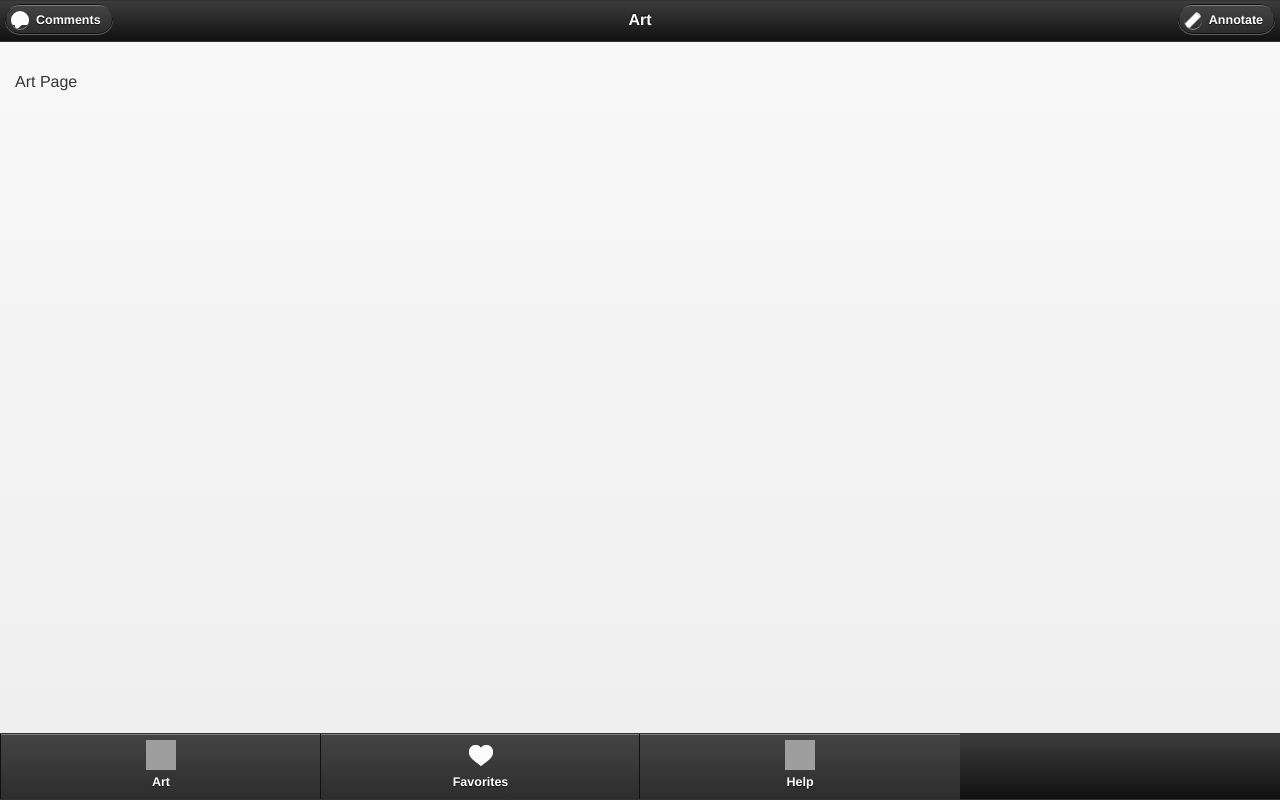
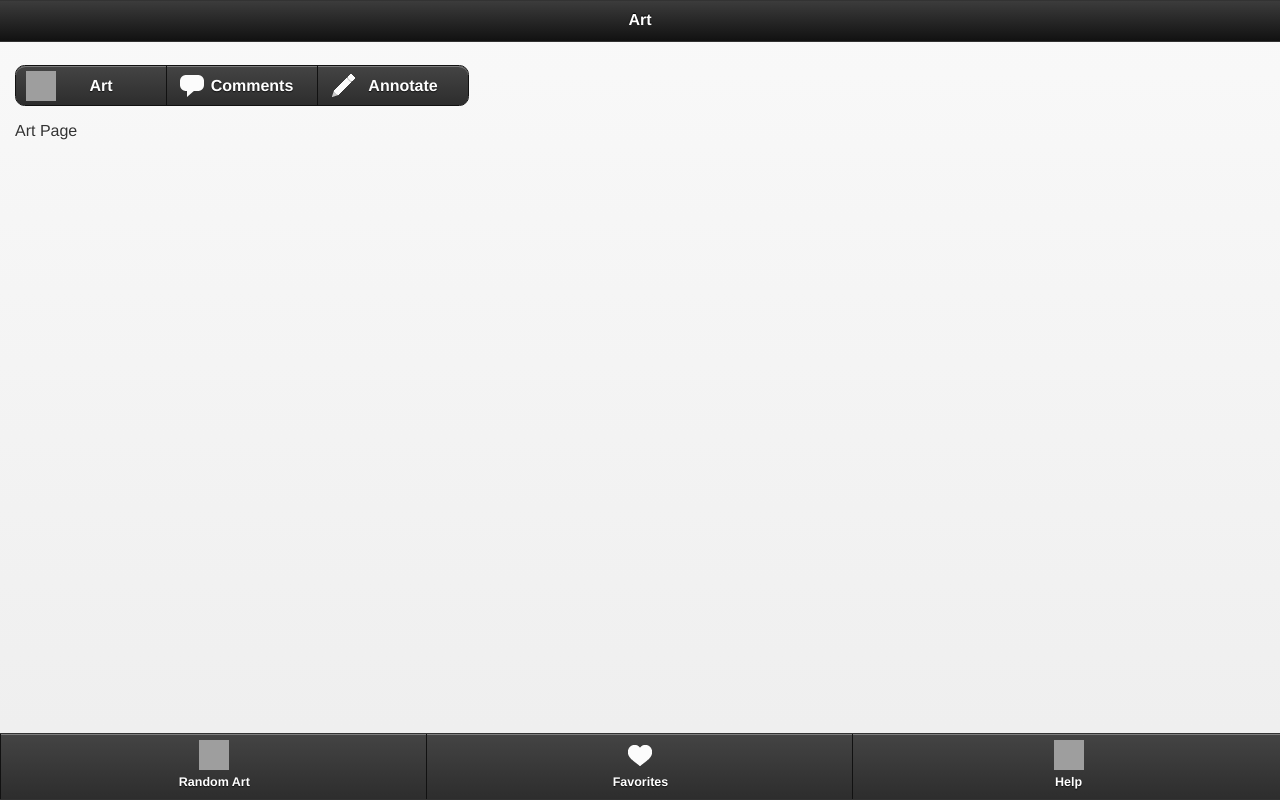
Before and after one commit to hkorus/CS147_Project, a PHP site: page /art.php in a window 1280 px wide. Run offline with PHP 8.4, Linux system fonts and the light colour scheme; grey boxes are pictures that could not be loaded.

Commit message:
nicer looking

```diff
--- a/art.php
+++ b/art.php
@@ -18,23 +18,26 @@
 <body>
 
 <div data-role="page">
-	<div data-role="header" data-id="samebar" class="headermenu" data-position="fixed" data-tap-toggle="false">
-
-			<h1>Art</h1>
-			<a href="./comments.php" id="comments" data-icon="custom">Comments</a>
-			<a href="./annotate.php" id="annotate" data-icon="custom">Annotate</a>
-
+	<div data-role="header">
+		<h1>Art</h1>
 	</div><!-- /header -->
 
 	<div data-role="content">
+
+		<div data-role="controlgroup" data-type="horizontal" class="art-buttons">
+			<a href="./art.php" id="art" data-icon="custom" data-role="button" data-theme="a">Art</a></li>
+			<a href="./comments.php" id="comments" data-icon="custom" data-role="button" data-theme="a">Comments</a>
+			<a href="./annotate.php" id="annotate" data-icon="custom" data-role="button" data-theme="a">Annotate</a>
+		</div><!-- /controlgroup -->
+
 		<p>Art Page</p>
 	</div><!-- /content -->
 
 	<div data-role="footer" data-id="samebar" class="menubar" data-position="fixed" data-tap-toggle="false">
-		<div data-role="navbar" class="menubar" data-grid="c">
+		<div data-role="navbar" class="menubar">
 					<ul>
 
-			<li><a href="./art.php" id="art" data-icon="custom">Art</a></li>
+			<li><a href="./art.php" id="art" data-icon="custom">Random Art</a></li>
 			<li><a href="./favorites.php" id="favorites" data-icon="custom">Favorites</a></li>
 			<li><a href="./help.php" id="help" data-icon="custom">Help</a></li>
 		</ul>
--- a/favorites.php
+++ b/favorites.php
@@ -28,10 +28,10 @@
 	</div><!-- /content -->
 
 	<div data-role="footer" data-id="samebar" class="menubar" data-position="fixed" data-tap-toggle="false">
-		<div data-role="navbar" class="menubar" data-grid="c">
+		<div data-role="navbar" class="menubar">
 					<ul>
-			<li><a href="./art.php" id="art" data-icon="custom">Art</a></li>
-			<li><a href="./comments.php" id="comment" data-icon="custom">Comments</a></li>
+			<li><a href="./art.php" id="art" data-icon="custom">Random Art</a></li>
+			<li><a href="./favorites.php" id="favorites" data-icon="custom">Favorites</a></li>
 			<li><a href="./help.php" id="help" data-icon="custom">Help</a></li>
 		</ul>
 		</div><!-- /navbar -->
--- a/home.php
+++ b/home.php
@@ -36,14 +36,14 @@
 
 	<div data-role="content">
 
-		<p>HOMIE PAGE</p>
+		<p>HOME PAGE</p>
 	</div><!-- /content -->
 
 	<div data-role="footer" data-id="samebar" class="menubar" data-position="fixed" data-tap-toggle="false">
-		<div data-role="navbar" class="menubar" data-grid="c">
+		<div data-role="navbar" class="menubar">
 
 		<ul>
-			<li><a href="./art.php" id="art" data-icon="custom">Art</a></li>
+			<li><a href="./art.php" id="art" data-icon="custom">Random Art</a></li>
 			<li><a href="./favorites.php" id="favorites" data-icon="custom">Favorites</a></li>
 			<li><a href="./help.php" id="help" data-icon="custom">Help</a></li>
 		</ul>
--- a/style.css
+++ b/style.css
@@ -1,5 +1,14 @@
 		.menubar .ui-btn .ui-btn-inner { padding-top: 40px !important; }
 		.menubar .ui-btn .ui-icon { width: 30px!important; height: 30px!important; margin-left: -15px !important; box-shadow: none!important; -moz-box-shadow: none!important; -webkit-box-shadow: none!important; -webkit-border-radius: 0 !important; border-radius: 0 !important; }
+
+		.art-buttons .ui-btn .ui-icon { width: 30px!important; height: 30px!important; margin-top: -15px !important; box-shadow: none!important; -moz-box-shadow: none!important; -webkit-box-shadow: none!important; -webkit-border-radius: 0 !important; border-radius: 0 !important; }
+		.art-buttons #art { width: 150px; }
+		.art-buttons #comments { width: 150px; }
+		.art-buttons #annotate { width: 150px; }
+
+
+		.art-menu .ui-btn .ui-btn-inner { padding-top: 40px !important; }
+		.art-menu .ui-btn .ui-icon { width: 30px!important; height: 30px!important; margin-left: -15px !important; box-shadow: none!important; -moz-box-shadow: none!important; -webkit-box-shadow: none!important; -webkit-border-radius: 0 !important; border-radius: 0 !important; }
 
 
 		#refresh .ui-icon { background:  url(icons/01-refresh.png) 50% 50% no-repeat; }
```
Also changed, not shown: annotate.php (+13 -8 lines), comments.php (+11 -5 lines), help.php (+11 -0 lines).
